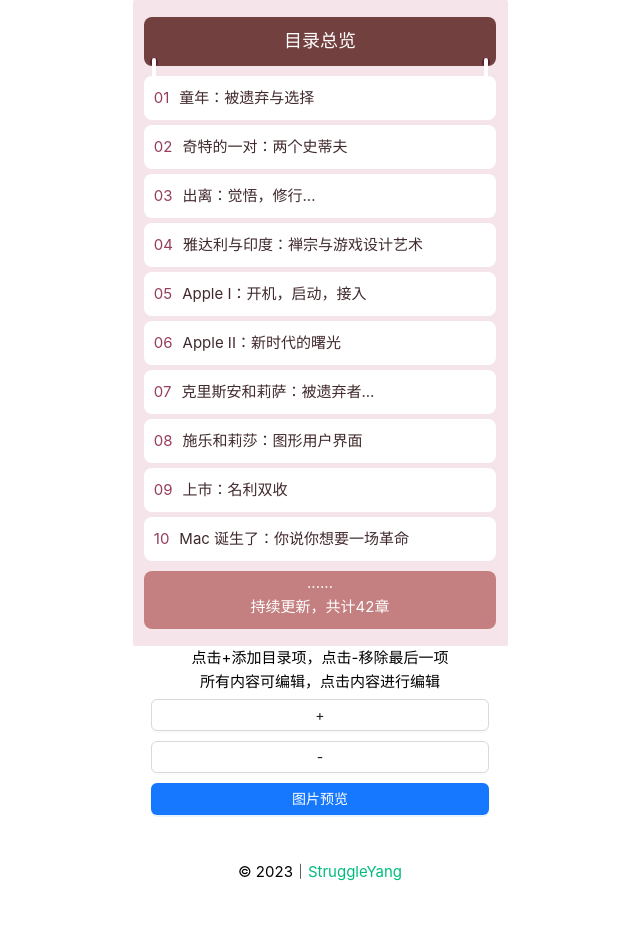
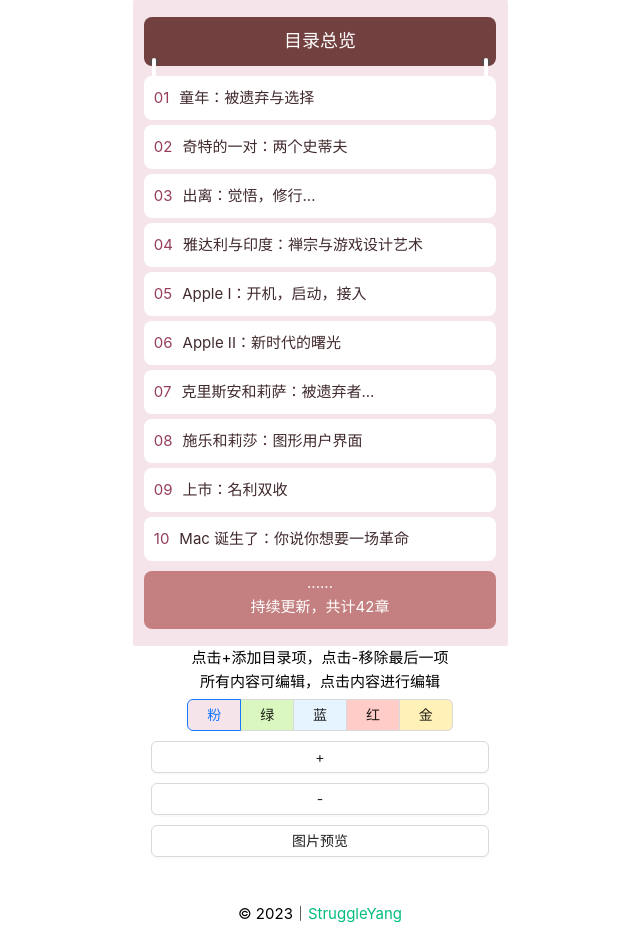
Before and after one commit to struy-cn/Y-TOC, a Vue app: page / in a window 1280 px wide. Shown: the whole page, without its empty margins (320-960 px from the left). Before the commit the page ends 904 px from the top, so only its background shows below. Built offline with nearby package versions, Linux system fonts and the light colour scheme.

Commit message:
新增颜色选择

```diff
--- a/src/App.vue
+++ b/src/App.vue
@@ -3,23 +3,35 @@
     <div v-if="image" style="width: 100%; height: 100%;">
       <!-- 生成的图像 -->
       <img  :src="image" style="width: 100%;" />
-      <p style="text-align: center;">微信请长按分享或保存图片<br>浏览器请右键保存</p>
+      <p style="text-align: center;">微信请长按分享或保存图片<br>浏览器请右键保存(电脑会更清晰)</p>
     </div>
-    <div id="course-container" v-else>
+    <div id="course-container" :class="color" v-else>
       <div class="toc title" ><div contenteditable v-text="courseTitle" @blur="setValue('courseTitle', $event.target.innerHTML)"></div><span class="left-bg"></span><span class="right-bg"></span> <span class="left-line"></span><span class="right-line"></span></div>
       <div class="toc item" v-for="(item, index) in items" :key="index"><span class="index">{{ (index + 1) >9?(index + 1):'0' + (index + 1) }}</span><span contenteditable v-text="item.text" @blur="setValue2(item,'text', $event.target.innerHTML)"></span></div>
       <div class="toc more">......<br><div contenteditable v-text="courseMore" @blur="setValue('courseMore', $event.target.innerHTML)"></div><span class="left-line"></span><span class="right-line"></span></div>
     </div>
-  <!-- 图像分享按钮 -->
-  <p style="text-align: center;" v-if="!image">点击+添加目录项，点击-移除最后一项<br>所有内容可编辑，点击内容进行编辑</p>
-  <a-button style="width: 90%;margin: 5px 5%;" @click="addItem" v-if="!image">+</a-button>
-  <a-button style="width: 90%;margin: 5px 5%;" @click="removeItem(items.length - 1)" v-if="!image">-</a-button>
-  <a-button type="primary" style="width: 90%;margin: 5px 5%;" @click="shareImage" v-if="!image">图片预览</a-button>
-  <a-button type="primary" style="width: 90%;margin: 5px 5%;" @click="()=> image = ''" v-if="image">返回编辑</a-button>
+    <div>
+      <div v-if="!image">
+        <p style="text-align: center;">点击+添加目录项，点击-移除最后一项<br>所有内容可编辑，点击内容进行编辑</p>
+        <div class="footer-center">
+          <a-radio-group style="width: 100%;" v-model:value="color">
+            <a-radio-button style="background-color: #f5e5eb;" value="pink">&nbsp;粉&nbsp;</a-radio-button>
+            <a-radio-button style="background-color: #d9f7be;" value="green">&nbsp;绿&nbsp;</a-radio-button>
+            <a-radio-button style="background-color: #e6f4ff;" value="bule">&nbsp;蓝&nbsp;</a-radio-button>
+            <a-radio-button style="background-color: #ffccc7;" value="red">&nbsp;红&nbsp;</a-radio-button>
+            <a-radio-button style="background-color: #fff1b8;" value="golden">&nbsp;金&nbsp;</a-radio-button>
+          </a-radio-group>
+        </div>
+        <a-button class="footer-center"  @click="addItem">+</a-button>
+        <a-button class="footer-center"  @click="removeItem(items.length - 1)" >-</a-button>
+        <a-button class="footer-center"  @click="shareImage">图片预览</a-button>
+      </div>
+      <a-button class="footer-center" v-else  @click="()=> image = ''">返回编辑</a-button>
+    </div>
   <div style="margin-top: 40px;"></div>
-  </div>
   <div class="footer">
     <p>© 2023｜<a href="https://struy.cn/">StruggleYang</a></p>
+  </div>
   </div>
 </template>
 
@@ -43,6 +55,7 @@
         { text: 'Mac 诞生了：你说你想要一场革命' }
       ],  // 目录项列表
       image: '',  // 生成的图像
+      color: 'pink'
     };
   },
   methods: {
@@ -60,11 +73,10 @@
     },
     shareImage() {
       // 分享图像的逻辑，略
-      html2canvas(document.querySelector('#course-container')).then(canvas => {
+      html2canvas(document.querySelector('#course-container'),{scale:3,dpi:350}).then(canvas => {
         const image = canvas.toDataURL('image/png');
         // You can now save the image or share it as you like
         this.image = image
-        console.log(image);
       });
     }
   }
@@ -76,15 +88,23 @@
   width: 100%;
   max-width: 430px;
   min-width: 375px;
-  background-color: #f5e5eb;
   padding: 2px;
   border-radius: 2px;
 }
-.item-input{
-  margin-top: 10px;
+#course-container.pink{
+  background-color: #f5e5eb;
 }
-.more-input{
-  margin-top: 10px;
+#course-container.green{
+  background-color: #d9f7be;
+}
+#course-container.bule{
+  background-color: #e6f4ff;
+}
+#course-container.red{
+  background-color: #ffccc7;
+}
+#course-container.golden{
+  background-color: #fff1b8;
 }
 .toc {
   padding: 10px;
@@ -94,7 +114,6 @@
   margin-right: auto;
 }
 .title {
-  background-color: #71403f;
   color: #ffffff;
   text-align: center;
   margin-top: 15px;
@@ -103,20 +122,64 @@
   font-weight: 600;
   position: relative;
 }
+#course-container.pink>.title{
+  background-color: #71403f;
+}
+#course-container.green>.title{
+  background-color: #5d864b;
+}
+#course-container.bule>.title{
+  background-color: #5c78a5;
+}
+#course-container.red>.title{
+  background-color: #8f282d;
+}
+#course-container.golden>.title{
+  background-color: #9e7020;
+}
 
 .item{
   background-color:#ffffff;
-  color: #412A2D;
   margin-bottom: 5px;
 }
 
+#course-container.pink>.item{
+  color: #412A2D;
+}
+#course-container.green>.item{
+  color: #48633c;
+}
+#course-container.bule>.item{
+  color: #40516d;
+}
+#course-container.red>.item{
+  color: #5a1a1d;
+}
+#course-container.golden>.item{
+  color: #664815;
+}
+
 .item>span.index{
-  color: #963e5b !important;
   margin-right: 10px;
 }
 
+#course-container.pink>.item>span.index{
+  color: #963e5b !important;
+}
+#course-container.green>.item>span.index{
+  color: #2c6912 !important;
+}
+#course-container.bule>.item>span.index{
+  color: #1349a0 !important;
+}
+#course-container.red>.item>span.index{
+  color: #8d050c !important;
+}
+#course-container.golden>.item>span.index{
+  color: #ac7414 !important;
+}
+
 .more{
-  background-color: #c48080;
   color: #ffffff;
   text-align: center;
   padding-top: 0px !important;
@@ -124,6 +187,24 @@
   margin-top: 10px;
   position: relative;
 }
+#course-container.pink>.more{
+  background-color: #c48080;
+}
+#course-container.green>.more{
+  background-color: #8cc972;
+}
+#course-container.bule>.more{
+  background-color: #8eb0e5;
+}
+#course-container.red>.more{
+  background-color: #db787d;
+}
+#course-container.golden>.more{
+  background-color: #f1c475;
+  color: #664815;
+}
+
+
 .title>span.left-line{
    position: absolute;
     height: 40%;
@@ -144,7 +225,7 @@
 .title>span.left-bg{
    position: absolute;
    padding: 4px;
-   background-color: #5a1e35;
+   background-color: #524e4f;
     border-radius: 50%;
     left: 6px;
     top: 83%;
@@ -152,7 +233,7 @@
 .title>span.right-bg{
    position: absolute;
    padding: 4px;
-   background-color: #5a1e35;
+   background-color: #524e4f;
     border-radius: 50%;
     right: 6px;
     top: 83%;
@@ -161,4 +242,9 @@
   text-align: center;
   margin-bottom: 20px;
 }
+.footer-center{
+  width: 90%;
+  margin: 5px 5%;
+  text-align: center;
+}
 </style>
--- a/src/main.js
+++ b/src/main.js
@@ -3,7 +3,7 @@
 import { createApp } from 'vue'
 import App from './App.vue'
 import router from './router'
-import { Button, message,Input } from 'ant-design-vue';
+import { Button, message,Input,Radio,RadioGroup,RadioButton } from 'ant-design-vue';
 
 const app = createApp(App)
 
@@ -11,5 +11,8 @@
 /* 会自动注册 Button 下的子组件, 例如 Button.Group */
 app.use(Button)
 app.use(Input)
+app.use(Radio)
+app.use(RadioGroup)
+app.use(RadioButton)
 app.config.globalProperties.$message = message;
 app.mount('#app')
```
